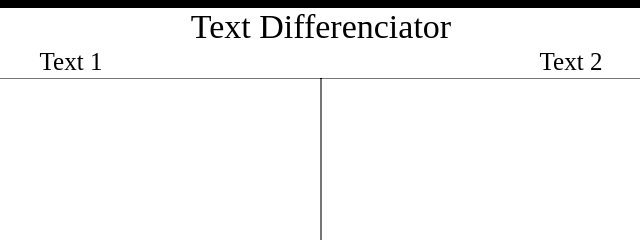
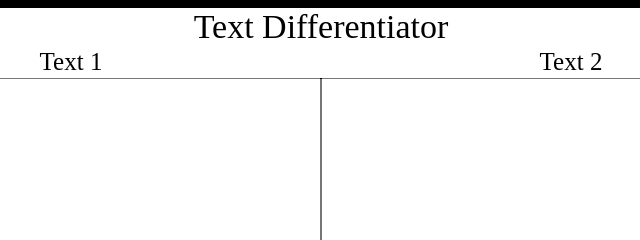
Before and after one commit to Daulphinn/text-dif, a plain HTML site: page index.html in a window 1280 px wide. Shown: the top 240 px of the page, 319-959 px from the left. Drawn offline with Linux system fonts and the light colour scheme.

Commit message:
Update index.html

```diff
--- a/index.html
+++ b/index.html
@@ -5,7 +5,7 @@
 
     <body>
         <div id="container">
-            <div id="heading">Text Differenciator</div>
+            <div id="heading">Text Differentiator</div>
 
             <textarea id="text1" style="width:494px;height:354px;resize:none;"></textarea>
 
```
